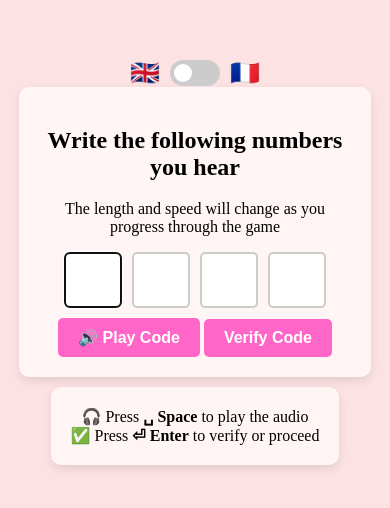
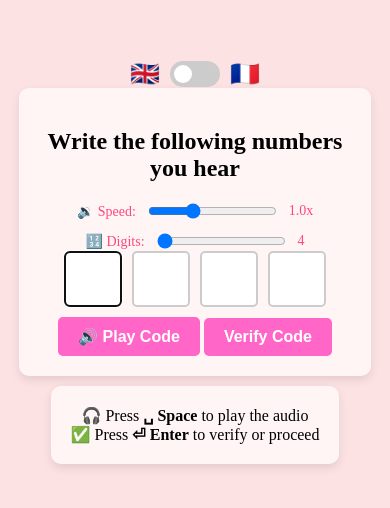
Before and after one commit to zakuArbor/numberSynth, a plain HTML site: page index.html in a window 390 px wide. Shown: the part 160-668 px from the top of the page. Drawn offline with Linux system fonts and the light colour scheme.

Commit message:
add speed and digit settings

```diff
--- a/index.html
+++ b/index.html
@@ -18,7 +18,19 @@
 </div>
     <div id = "container">
     <h2>Write the following numbers you hear</h2>
-    <p>The length and speed will change as you progress through the game</p>
+    <div class="settings">
+    <div class="slider-group">
+        <label for="speed">🔉 Speed:</label>
+        <input type="range" id="speed" min="0.5" max="2" step="0.1" value="1.0">
+        <span id="speedValue">1.0x</span>
+    </div>
+
+    <div class="slider-group">
+        <label for="numDigits">🔢 Digits:</label>
+        <input type="range" id="numDigits" min="4" max="8" step="1" value="4">
+        <span id="digitValue">4</span>
+    </div>
+    </div>
     <div class="num-container">
         <input type="text" class="num-input" maxlength="1" pattern="\d" inputmode="numeric">
         <input type="text" class="num-input" maxlength="1" pattern="\d" inputmode="numeric">
--- a/script.js
+++ b/script.js
@@ -1,4 +1,4 @@
-const inputs = document.querySelectorAll('.num-input');
+let inputs = document.querySelectorAll('.num-input');
 const voices = speechSynthesis.getVoices();
 const engVoices = voices.filter(v => v.lang.startsWith('en') && !v.name.toLowerCase().includes("whisper"));
 const maleEngVoices = engVoices.filter(v => !v.name.toLowerCase().includes("female"));
@@ -11,6 +11,7 @@ let proceedBtn;
 let container;
 let successSound;
 let errorSound;
+let rate = 1;
 
 let voice;
 let isMale = false;
@@ -21,7 +22,41 @@ let enterKeyListenerAdded = false;
 let currentUtterance = null;
 let languageToggle;
 
-inputs.forEach((input, index) => {
+const speedSlider = document.getElementById("speed");
+const speedValue = document.getElementById("speedValue");
+const numDigitSlider = document.getElementById("numDigits");
+
+const numContainer = document.querySelector('.num-container');
+const digitValue = document.getElementById('digitValue');
+
+speedSlider.addEventListener("input", () => {
+  speedValue.textContent = parseFloat(speedSlider.value).toFixed(1) + "x";
+  rate = speedSlider.value;
+});
+
+numDigitSlider.addEventListener("input", () => {
+  digitValue.textContent = numDigitSlider.value;
+  const numDigits = parseInt(numDigitSlider.value, 10);
+  numDigitSlider.textContent = numDigits;
+
+  numContainer.innerHTML = '';
+
+  for (let i = 0; i < numDigits; i++) {
+    const input = document.createElement('input');
+    input.type = 'text';
+    input.className = 'num-input';
+    input.maxLength = 1;
+    input.pattern = '\\d';
+    input.inputMode = 'numeric';
+    numContainer.appendChild(input);
+  }
+  attachInputListeners();
+  resetCode();
+});
+
+function attachInputListeners() {
+  inputs = document.querySelectorAll('.num-input');
+  inputs.forEach((input, index) => {
   input.addEventListener('input', (event) => {
     if (event.target.value.length === 1 && index < inputs.length - 1) {
       inputs[index + 1].focus();
@@ -35,7 +70,8 @@ inputs.forEach((input, index) => {
       verifyCode();
     }
   });
-});
+  });
+}
 
 window.addEventListener('keydown', (event) => {
   if (event.key === ' ') {  // Detect spacebar press
@@ -54,7 +90,7 @@ function playCode() {
   //  setTimeout(() => {
       const utterance = new SpeechSynthesisUtterance(digit);
       utterance.lang = isEnglish ? 'en-US' : 'fr-FR';
-      utterance.rate = 1;
+      utterance.rate = rate;
       utterance.voice = voice;
       if (currentUtterance && speechSynthesis.speaking) {
         speechSynthesis.cancel(); // Stop the current utterance
@@ -81,7 +117,8 @@ function setVoice() {
 function generateRandomCode() {
   generatedCode = "";
   setVoice();
-  for (let i = 0; i < 4; i++) {
+  const numDigits = parseInt(numDigitSlider.value, 10);
+  for (let i = 0; i < numDigits; i++) {
     generatedCode += Math.floor(Math.random() * 10);
   }
   console.log("Generated Code:", generatedCode);
@@ -154,7 +191,13 @@ function resetCode() {
 }
 
 window.onload = function() {
-  inputs.forEach(input => input.value = '');  // Clear the input fields
+  inputs.forEach(input => input.value = '');
+  speedSlider.value = 1;
+  speedValue.textContent = parseFloat(1).toFixed(1) + "x";
+  digitValue.textContent = 4;
+  numDigitSlider.value = 4;
+  rate = 1;
+
   container = document.querySelector('#container');
   container.style.backgroundColor = '#fff5f5';  // Reset the background color to original
   proceedBtn = document.querySelector('.proceed-btn')
@@ -169,4 +212,5 @@ window.onload = function() {
   });
   resetCode();
   languageToggle.checked = false;
+  attachInputListeners();
 };
--- a/style.css
+++ b/style.css
@@ -162,6 +162,21 @@ input:checked + .slider {
 input:checked + .slider:before {
     transform: translateX(24px);
 }
+
+.settings {
+    display: flex;
+    justify-content: center;
+    gap: 20px;
+    margin-top: 15px;
+}
+
+.slider-group {
+    display: flex;
+    align-items: center;
+    gap: 10px;
+    font-size: 14px;
+    color: #ff477e;
+}
 /**********/
 
 @media (max-width: 600px) {
@@ -169,4 +184,15 @@ input:checked + .slider:before {
     width: 80%; /* Make the container occupy 90% of the screen width */
     padding: 20px; /* Reduce padding */
   }
+
+  .settings {
+    flex-direction: column;
+    align-items: center;
+    gap: 10px;
+  }
+
+  .slider-group {
+    width: 100%;
+    justify-content: center;
+  }
 }
```
